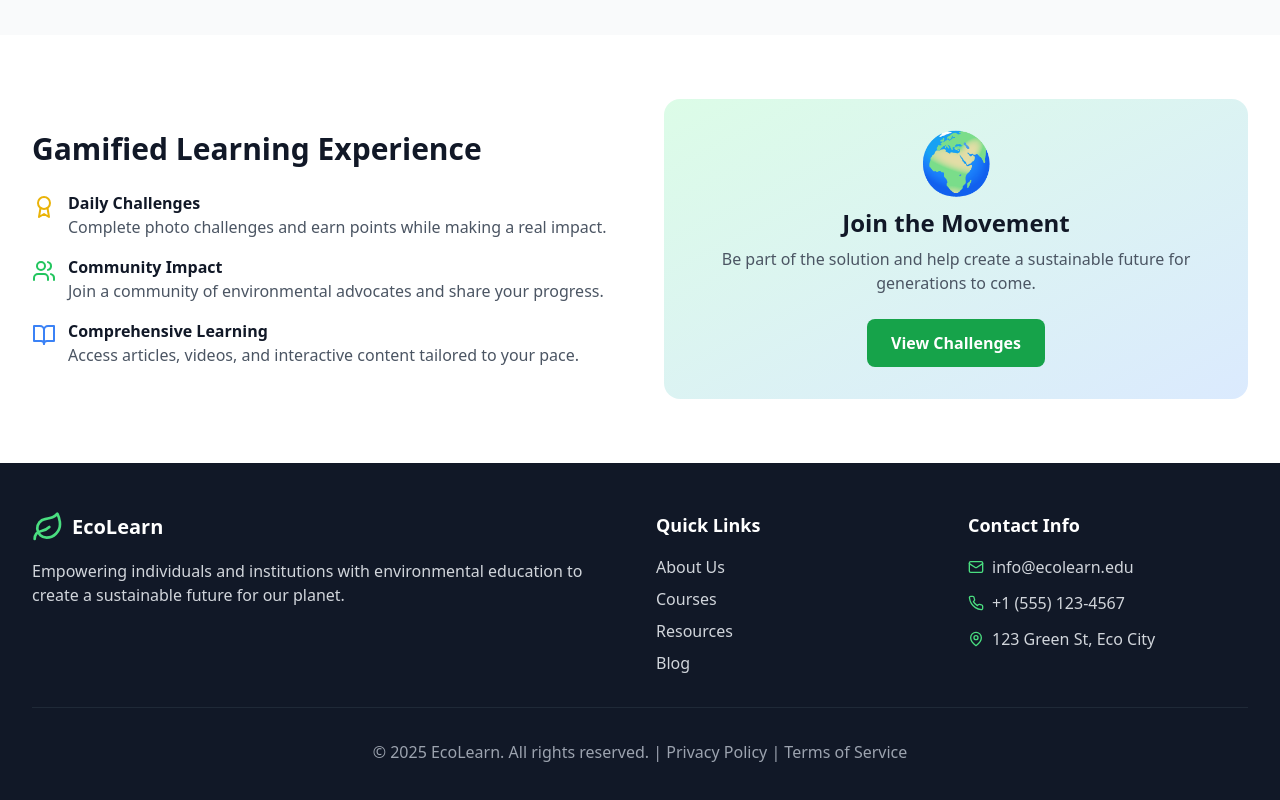
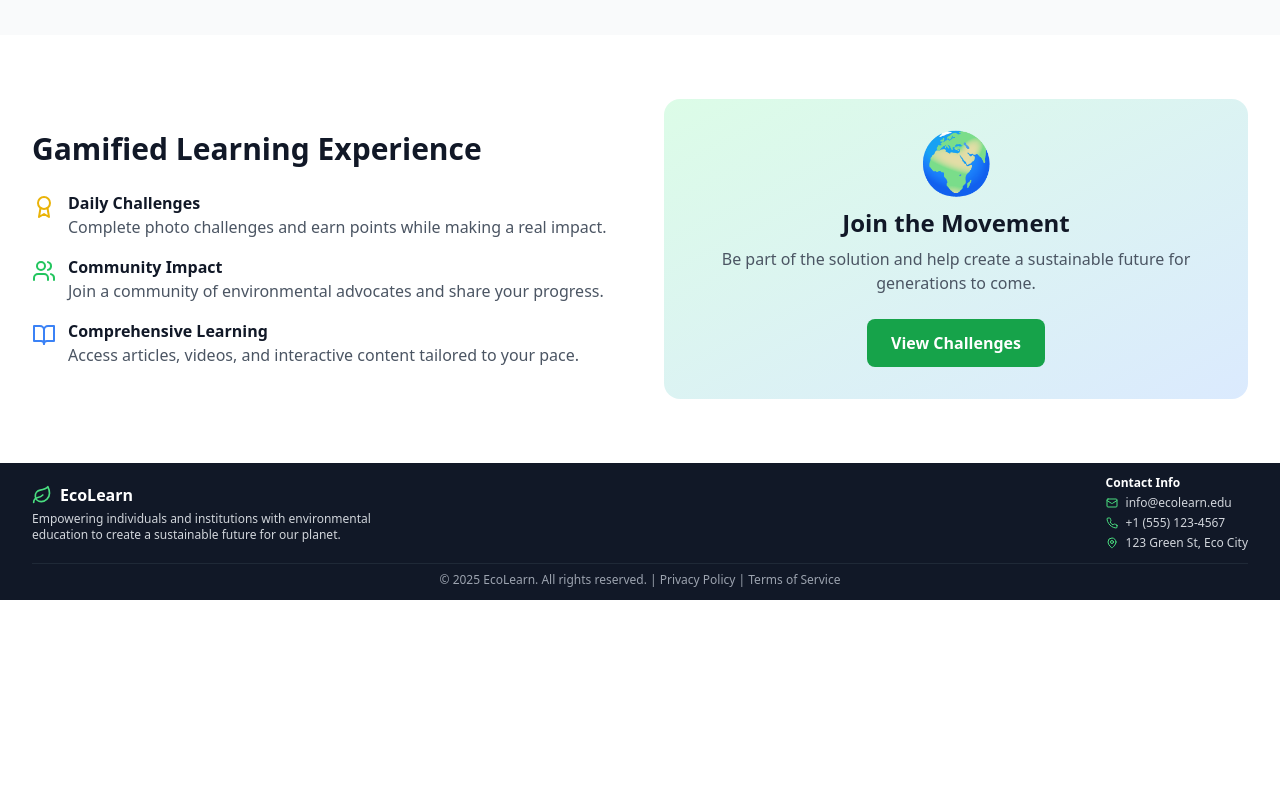
Before and after one commit to Rithikis14/vi, a React (Vite) app: page / in a window 1280 px wide. Shown: the part 1258-2058 px from the top of the page. After the commit the page ends 1858 px from the top, so only its background shows below. Built offline with nearby package versions, Linux system fonts and the light colour scheme; sample sign-in values are in the browser's storage.

Commit message:
footer changes

```diff
--- a/src/components/Footer.tsx
+++ b/src/components/Footer.tsx
@@ -4,50 +4,43 @@ import { Leaf, Mail, Phone, MapPin } from 'lucide-react';
 export function Footer() {
   return (
     <footer className="bg-gray-900 text-white">
-      <div className="max-w-7xl mx-auto px-4 sm:px-6 lg:px-8 py-12">
-        <div className="grid grid-cols-1 md:grid-cols-4 gap-8">
-          <div className="col-span-1 md:col-span-2">
-            <div className="flex items-center space-x-2 mb-4">
-              <Leaf className="h-8 w-8 text-green-400" />
-              <span className="text-xl font-bold">EcoLearn</span>
+      <div className="max-w-7xl mx-auto px-4 sm:px-6 lg:px-8 py-3">
+        <div className="flex flex-col md:flex-row justify-between items-start md:items-center">
+          {/* Logo and About */}
+          <div className="mb-3 md:mb-0">
+            <div className="flex items-center space-x-2 mb-1">
+              <Leaf className="h-5 w-5 text-green-400" />
+              <span className="text-base font-bold">EcoLearn</span>
             </div>
-            <p className="text-gray-300 mb-4">
+            <p className="text-gray-300 text-xs max-w-sm">
               Empowering individuals and institutions with environmental education
               to create a sustainable future for our planet.
             </p>
           </div>
 
-          <div>
-            <h3 className="text-lg font-semibold mb-4">Quick Links</h3>
-            <ul className="space-y-2">
-              <li><a href="#" className="text-gray-300 hover:text-green-400 transition-colors">About Us</a></li>
-              <li><a href="#" className="text-gray-300 hover:text-green-400 transition-colors">Courses</a></li>
-              <li><a href="#" className="text-gray-300 hover:text-green-400 transition-colors">Resources</a></li>
-              <li><a href="#" className="text-gray-300 hover:text-green-400 transition-colors">Blog</a></li>
-            </ul>
-          </div>
-
-          <div>
-            <h3 className="text-lg font-semibold mb-4">Contact Info</h3>
-            <ul className="space-y-3">
+          {/* Contact Info (Right side) */}
+          <div className="text-xs">
+            <h3 className="font-semibold mb-1">Contact Info</h3>
+            <ul className="space-y-1">
               <li className="flex items-center space-x-2">
-                <Mail className="h-4 w-4 text-green-400" />
+                <Mail className="h-3 w-3 text-green-400" />
                 <span className="text-gray-300">info@ecolearn.edu</span>
               </li>
               <li className="flex items-center space-x-2">
-                <Phone className="h-4 w-4 text-green-400" />
+                <Phone className="h-3 w-3 text-green-400" />
                 <span className="text-gray-300">+1 (555) 123-4567</span>
               </li>
               <li className="flex items-center space-x-2">
-                <MapPin className="h-4 w-4 text-green-400" />
+                <MapPin className="h-3 w-3 text-green-400" />
                 <span className="text-gray-300">123 Green St, Eco City</span>
               </li>
             </ul>
           </div>
         </div>
 
-        <div className="border-t border-gray-800 mt-8 pt-8 text-center">
-          <p className="text-gray-400">
+        {/* Bottom Bar */}
+        <div className="border-t border-gray-800 mt-3 pt-2 text-center">
+          <p className="text-gray-400 text-xs">
             © 2025 EcoLearn. All rights reserved. | Privacy Policy | Terms of Service
           </p>
         </div>
```
